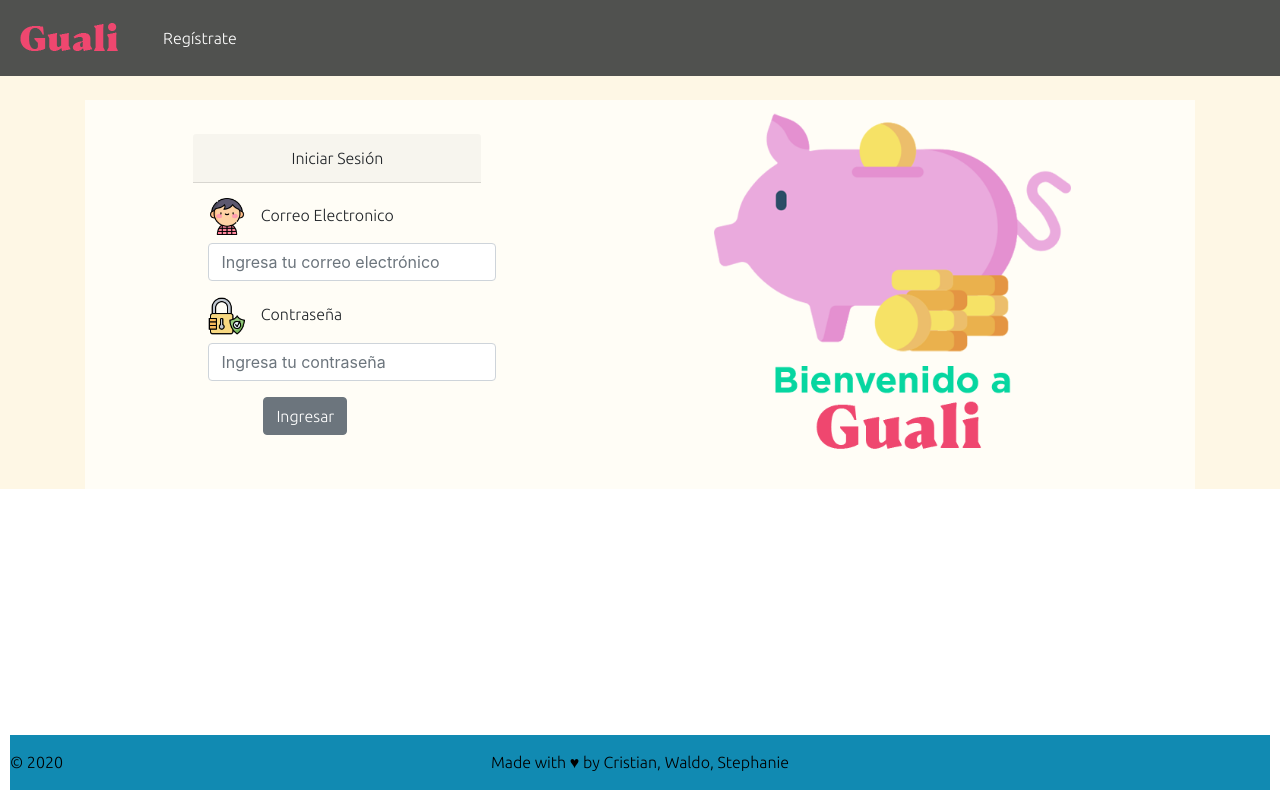
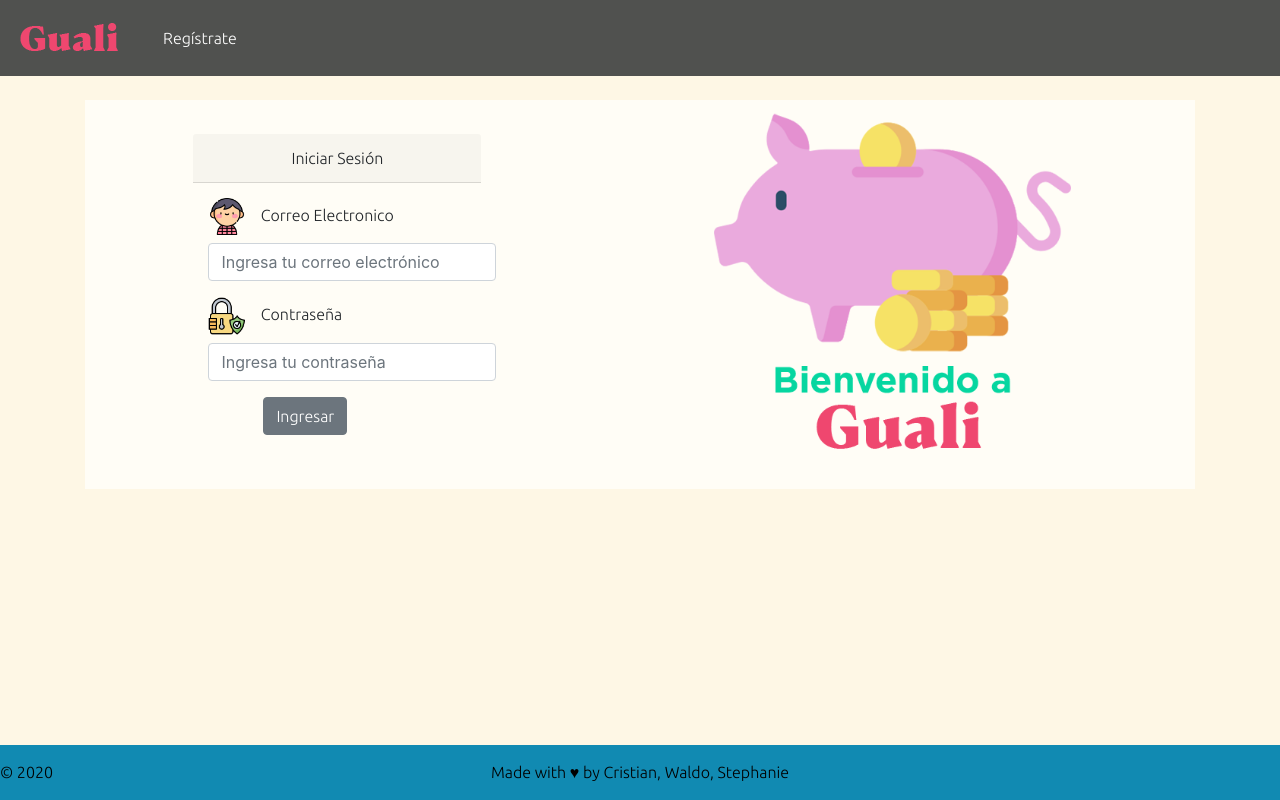
Before and after one commit to chrisRubiano/guali_frontend, a React (Create React App) app: page / in a window 1280 px wide. Built offline with nearby package versions, Linux system fonts and the light colour scheme; a web font is replaced by a local one.

Commit message:
Arregla tamanio de fondo con el color

```diff
--- a/src/components/Footer/index.css
+++ b/src/components/Footer/index.css
@@ -17,7 +17,6 @@
   left: 0;
   bottom: 0;
   width: 100%;
-  padding: 10px;
 }
 
 .tipografia{
--- a/src/components/Navigation/index.css
+++ b/src/components/Navigation/index.css
@@ -20,3 +20,7 @@
 .mar{
     margin-right: 7px;
 }
+/*
+.tGrande{
+    width: 101%;
+}  */
--- a/src/components/Navigation/index.js
+++ b/src/components/Navigation/index.js
@@ -22,7 +22,7 @@ const Navigation = () => {
   const publicNavbar = () => {
     return (
       <Navbar
-        className="navbar navbar-dark navColor tipografia"
+        className="navbar navbar-dark navColor tipografia tGrande"
         expand="md">
         <NavbarBrand tag={Link} to="/" className="tipografia">
           <img src={logoN} alt="logo Guali" className="navbar-img" />
@@ -41,7 +41,7 @@ const Navigation = () => {
   const authNavbar = () => {
     return (
       <Navbar
-        className="navbar navbar-dark navColor tipografia"
+        className="navbar navbar-dark navColor tipografia tGrande"
         expand="md">
         <img src={logoN} alt="logo Guali" className="navbar-img" />
         <NavbarBrand tag={Link} to="#" className="tipografia" style={{ backgroundColor: "#EF476F"}} >¡Bienvenid@ {user.first_name} :D!</NavbarBrand>
--- a/src/index.css
+++ b/src/index.css
@@ -1,3 +1,7 @@
 .bColorAll{
     background-color:#FEF7E5;
 }
+
+.lavainaesa {
+    height: 100vh
+  }
--- a/src/index.js
+++ b/src/index.js
@@ -6,7 +6,7 @@ import './index.css';
 
 ReactDOM.render(
   <React.StrictMode>
-    <div className=" bColorAll ">
+    <div className="lavainaesa  bColorAll">
      <App />
     </div>
   </React.StrictMode>,
```
